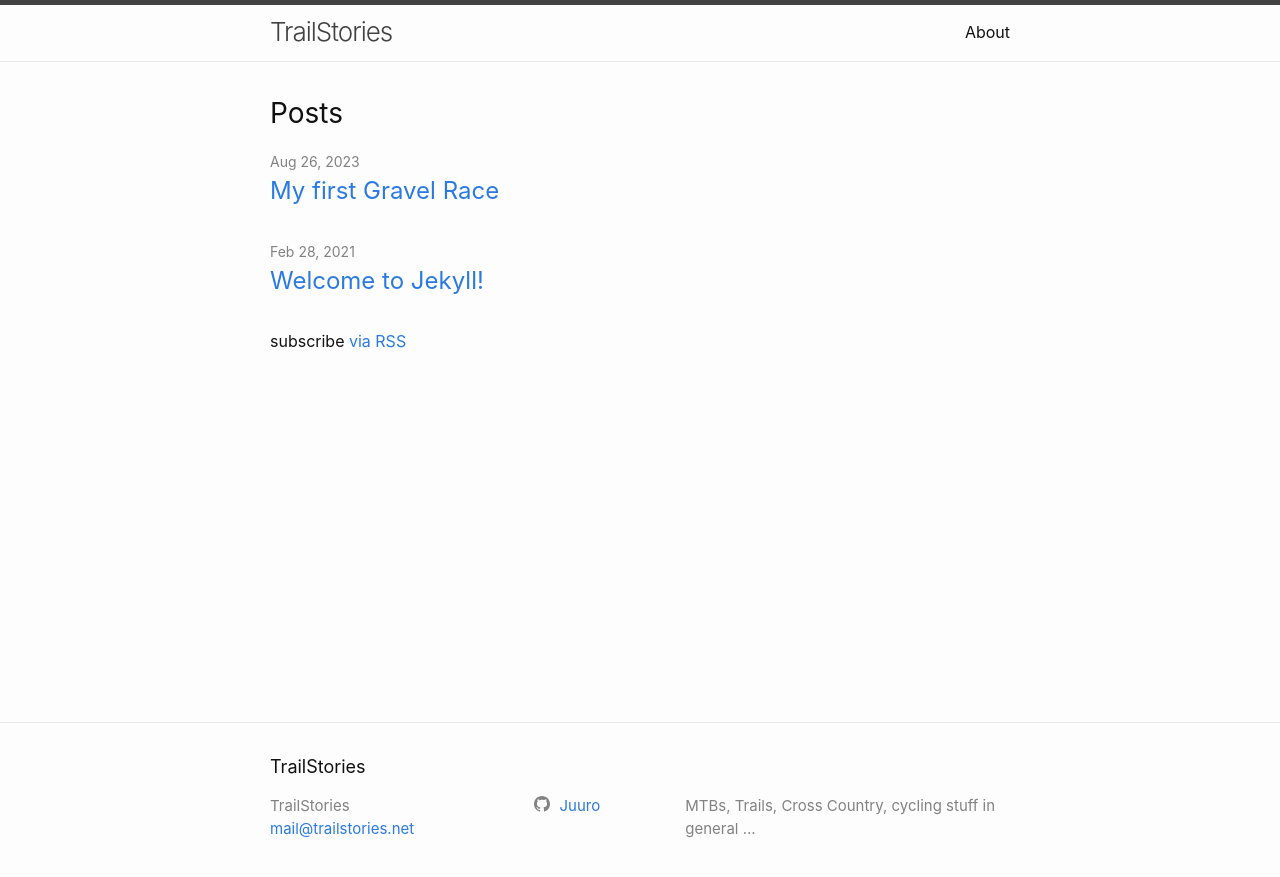
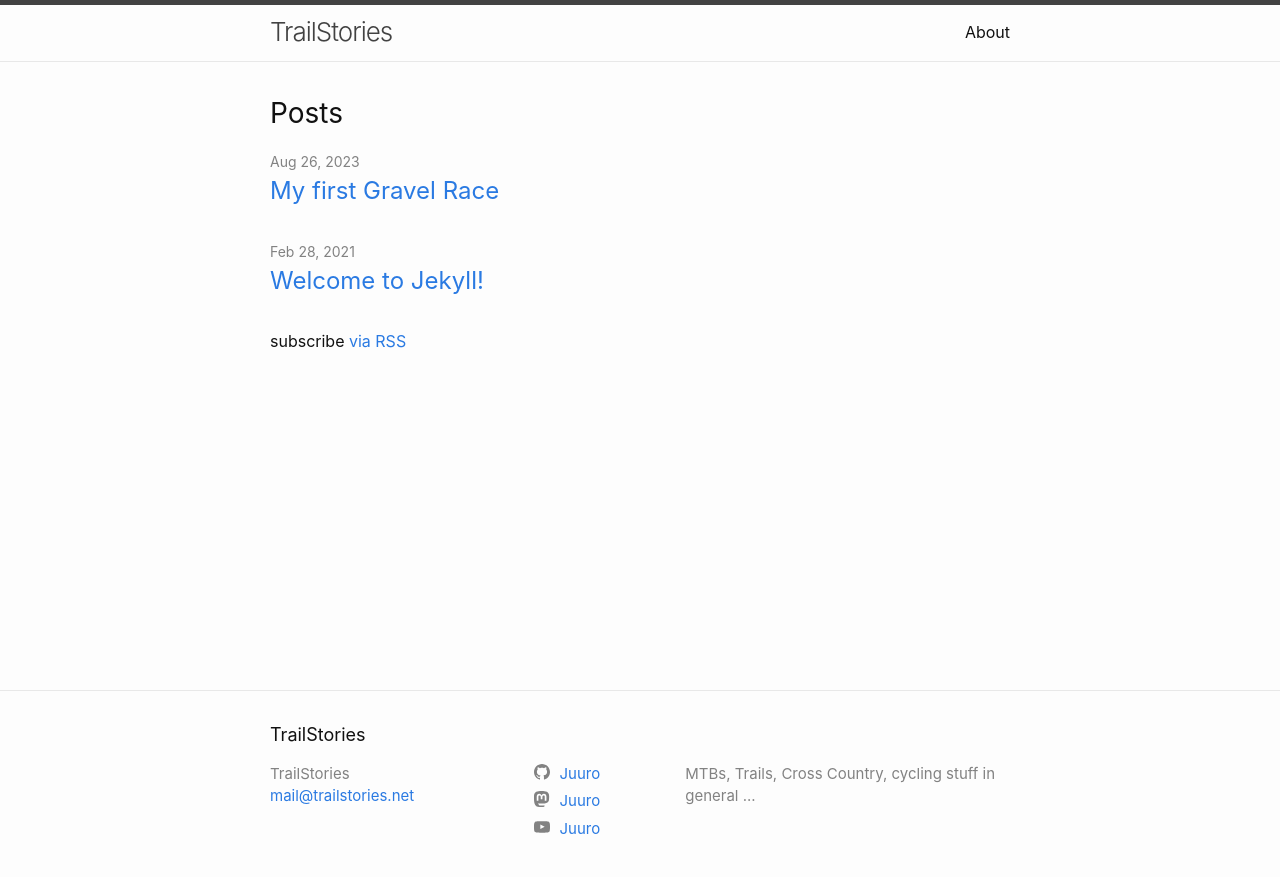
Before and after one commit to Juuro/trailstories-static, a Jekyll site: the page built from index.markdown, in a window 1280 px wide. Shown: the top 877 px of the page. Built offline with Jekyll 4.4.1, drawn with Linux system fonts in a browser that asks for light colours.

```diff
--- a/_config.yml
+++ b/_config.yml
@@ -24,8 +24,11 @@ description: >- # this means to ignore newlines until "baseurl:"
   MTBs, Trails, Cross Country, cycling stuff in general ...
 baseurl: "" # the subpath of your site, e.g. /blog
 url: "https://www.trailstories.net" # the base hostname & protocol for your site, e.g. http://example.com
-mastodon_username: /@juuro@mstdn.social
+mastodon:
+  - username: Juuro
+    instance: mstdn.social
 github_username:  Juuro
+youtube_username: Juuro
 
 # Build settings
 # theme: minima
```
Also changed, not shown: 1 other file.
